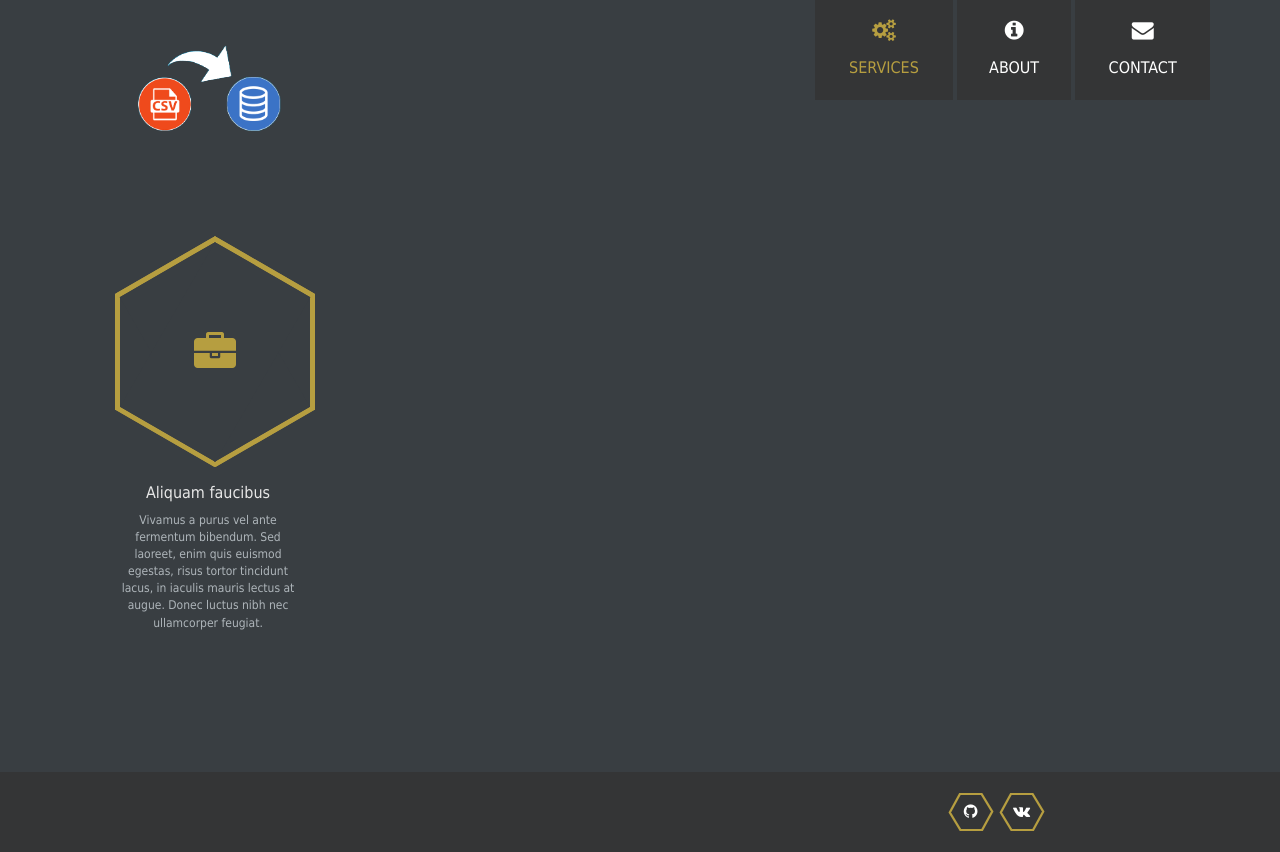
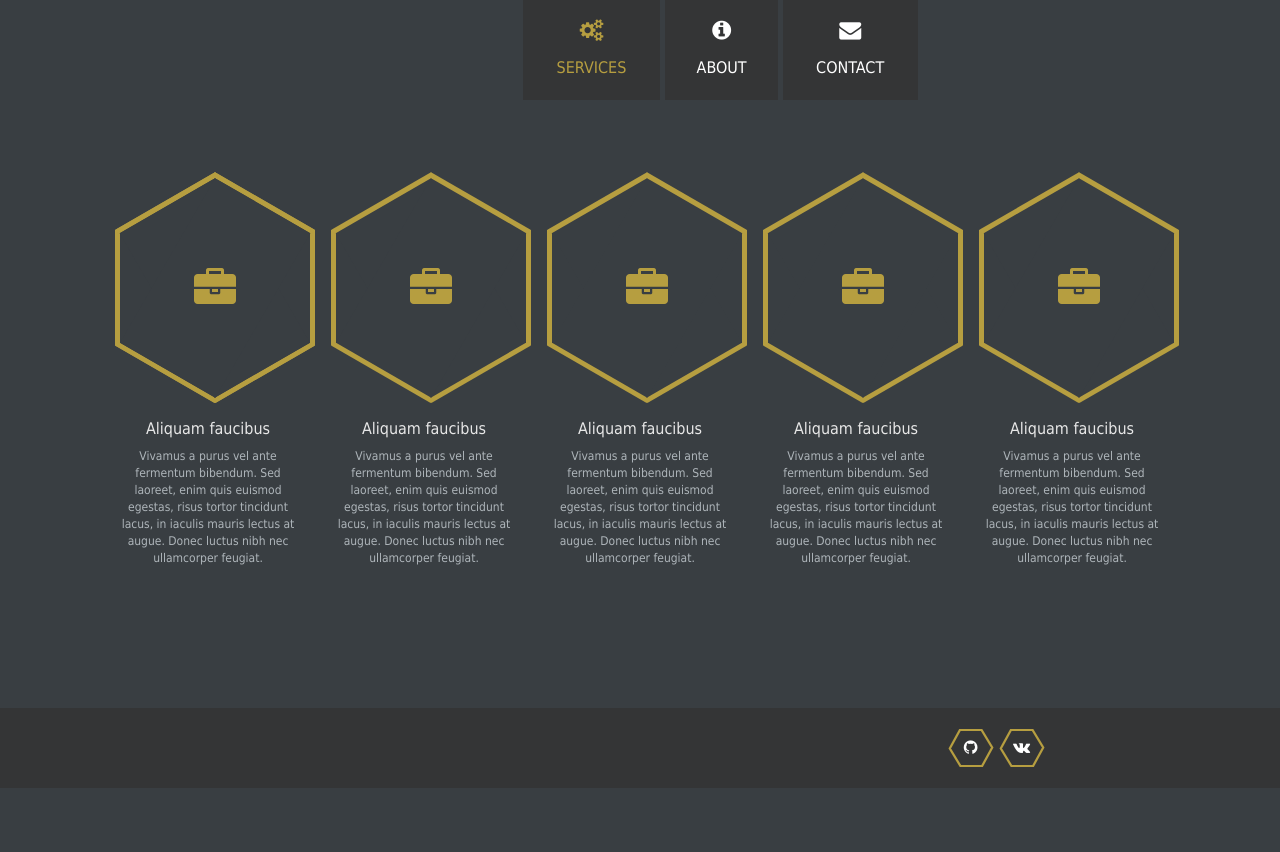
Before and after one commit to GorokhovSemyon/CSV_Service, a Django app: page / in a window 1280 px wide. After the commit the page ends 767 px from the top, so only its background shows below. Run offline with Django 4.2, Linux system fonts and the light colour scheme.

Commit message:
Minor style upgrade

```diff
--- a/main/templates/main/index.html
+++ b/main/templates/main/index.html
@@ -53,9 +53,6 @@
 				            <i class="fa fa-bars"></i>
 				        </a>
 					</div> <!-- /.col-md-12 -->
-                    <div class="col-md-3 col-sm-12">
-                    	<a href="#"><img src="{% static 'main/main_page/images/templatemo_logo.png' %}" alt="Polygon HTML5 Template"></a>
-                    </div>
 					<div class="col-md-9 main_menu">
 						<ul>
                             <li><a class="show-1 templatemo_home" href="#">
@@ -134,6 +131,131 @@
                     <p>Vivamus a purus vel ante fermentum bibendum. Sed laoreet, enim quis euismod egestas, risus tortor tincidunt lacus, in iaculis mauris lectus at augue. Donec luctus nibh nec ullamcorper feugiat.</p>
                     </div>
               </div>
+
+                <div class="templatemo_hexservices col-sm-6">
+                    <div class="blok text-center">
+                      <div class="hexagon-a">
+                         <a class="hlinktop" href="#">
+                             <div class="hexa-a">
+                                <div class="hcontainer-a">
+                              <div class="vertical-align-a">
+                                <span class="texts-a"><i class="fa fa-briefcase"></i></span>
+                              </div>
+                            </div>
+                             </div>
+                         </a>
+                      </div>
+                         <div class="hexagonservices">
+                            <a class="hlinkbott" href="#">
+                            <div class="hexa">
+                              <div class="hcontainer">
+                              <div class="vertical-align">
+                              <span class="texts"></span>
+                              </div>
+                            </div>
+                          </div>
+                            </a>
+                         </div>
+                         </div>
+                         <div class="templatemo_servicetext">
+                        <h3>Aliquam faucibus</h3>
+                        <p>Vivamus a purus vel ante fermentum bibendum. Sed laoreet, enim quis euismod egestas, risus tortor tincidunt lacus, in iaculis mauris lectus at augue. Donec luctus nibh nec ullamcorper feugiat.</p>
+                        </div>
+                  </div>
+
+                <div class="templatemo_hexservices col-sm-6">
+                    <div class="blok text-center">
+                      <div class="hexagon-a">
+                         <a class="hlinktop" href="#">
+                             <div class="hexa-a">
+                                <div class="hcontainer-a">
+                              <div class="vertical-align-a">
+                                <span class="texts-a"><i class="fa fa-briefcase"></i></span>
+                              </div>
+                            </div>
+                             </div>
+                         </a>
+                      </div>
+                         <div class="hexagonservices">
+                            <a class="hlinkbott" href="#">
+                            <div class="hexa">
+                              <div class="hcontainer">
+                              <div class="vertical-align">
+                              <span class="texts"></span>
+                              </div>
+                            </div>
+                          </div>
+                            </a>
+                         </div>
+                         </div>
+                         <div class="templatemo_servicetext">
+                        <h3>Aliquam faucibus</h3>
+                        <p>Vivamus a purus vel ante fermentum bibendum. Sed laoreet, enim quis euismod egestas, risus tortor tincidunt lacus, in iaculis mauris lectus at augue. Donec luctus nibh nec ullamcorper feugiat.</p>
+                        </div>
+                  </div>
+
+                <div class="templatemo_hexservices col-sm-6">
+                    <div class="blok text-center">
+                      <div class="hexagon-a">
+                         <a class="hlinktop" href="#">
+                             <div class="hexa-a">
+                                <div class="hcontainer-a">
+                              <div class="vertical-align-a">
+                                <span class="texts-a"><i class="fa fa-briefcase"></i></span>
+                              </div>
+                            </div>
+                             </div>
+                         </a>
+                      </div>
+                         <div class="hexagonservices">
+                            <a class="hlinkbott" href="#">
+                            <div class="hexa">
+                              <div class="hcontainer">
+                              <div class="vertical-align">
+                              <span class="texts"></span>
+                              </div>
+                            </div>
+                          </div>
+                            </a>
+                         </div>
+                         </div>
+                         <div class="templatemo_servicetext">
+                        <h3>Aliquam faucibus</h3>
+                        <p>Vivamus a purus vel ante fermentum bibendum. Sed laoreet, enim quis euismod egestas, risus tortor tincidunt lacus, in iaculis mauris lectus at augue. Donec luctus nibh nec ullamcorper feugiat.</p>
+                        </div>
+                  </div>
+
+                <div class="templatemo_hexservices col-sm-6">
+                    <div class="blok text-center">
+                      <div class="hexagon-a">
+                         <a class="hlinktop" href="#">
+                             <div class="hexa-a">
+                                <div class="hcontainer-a">
+                              <div class="vertical-align-a">
+                                <span class="texts-a"><i class="fa fa-briefcase"></i></span>
+                              </div>
+                            </div>
+                             </div>
+                         </a>
+                      </div>
+                         <div class="hexagonservices">
+                            <a class="hlinkbott" href="#">
+                            <div class="hexa">
+                              <div class="hcontainer">
+                              <div class="vertical-align">
+                              <span class="texts"></span>
+                              </div>
+                            </div>
+                          </div>
+                            </a>
+                         </div>
+                         </div>
+                         <div class="templatemo_servicetext">
+                        <h3>Aliquam faucibus</h3>
+                        <p>Vivamus a purus vel ante fermentum bibendum. Sed laoreet, enim quis euismod egestas, risus tortor tincidunt lacus, in iaculis mauris lectus at augue. Donec luctus nibh nec ullamcorper feugiat.</p>
+                        </div>
+                  </div>
+
         </div>
     </div>
     </div>
@@ -160,11 +282,6 @@
                                     </div>
                                     </a>
 
-                                    <a href="#rs">
-                                     <div class="smallhexagon">
-                                       <span class="fa fa-rss"></span>
-                                    </div>
-                                    </a>
                                 </div>
                                 <div class="clear"></div>
                                	<div class="overlay templatemo_overlaytxt">Phasellus interdum</div>
@@ -190,11 +307,6 @@
                                     <a href="https://vk.com/semby">
                                      <div class="smallhexagon">
                                        <span class="fa fa-vk"></span>
-                                    </div>
-                                    </a>
-                                    <a href="#rs">
-                                     <div class="smallhexagon">
-                                       <span class="fa fa-rss"></span>
                                     </div>
                                     </a>
                                 </div>
@@ -230,11 +342,6 @@
                                        <span class="fa fa-vk"></span>
                                     </div>
                                     </a>
-                                    <a href="#rs">
-                                     <div class="smallhexagon">
-                                       <span class="fa fa-rss"></span>
-                                    </div>
-                                    </a>
                                 </div>
 
                                 <div class="clear"></div>
@@ -261,11 +368,6 @@
                                     <a href="https://vk.com/semby">
                                      <div class="smallhexagon">
                                        <span class="fa fa-vk"></span>
-                                    </div>
-                                    </a>
-                                    <a href="#rs">
-                                     <div class="smallhexagon">
-                                       <span class="fa fa-rss"></span>
                                     </div>
                                     </a>
                                 </div>
@@ -298,7 +400,7 @@
                 <img src="{% static 'main/main_page/images/templatemo_contactiframe.png' %}" alt="contact map">
                 </div>
                 </div>
-            <div class="col-md-3 col-sm-12 leftalign">
+            <div class="col-md-3 col-sm-12 rightalign">
             	<div class="templatemo_contacttitle">Contact Information</div>
                 <div class="clear"></div>
                 <div class="templatemo_address">
--- a/static/main/main_page/css/templatemo_style.css
+++ b/static/main/main_page/css/templatemo_style.css
@@ -743,4 +743,4 @@
  }
 .content { display: none; height: auto; }
 .homepage	{ display: block; }
-.leftalign	{ float: left; }
+.rightalign	{ float: right;}
```
